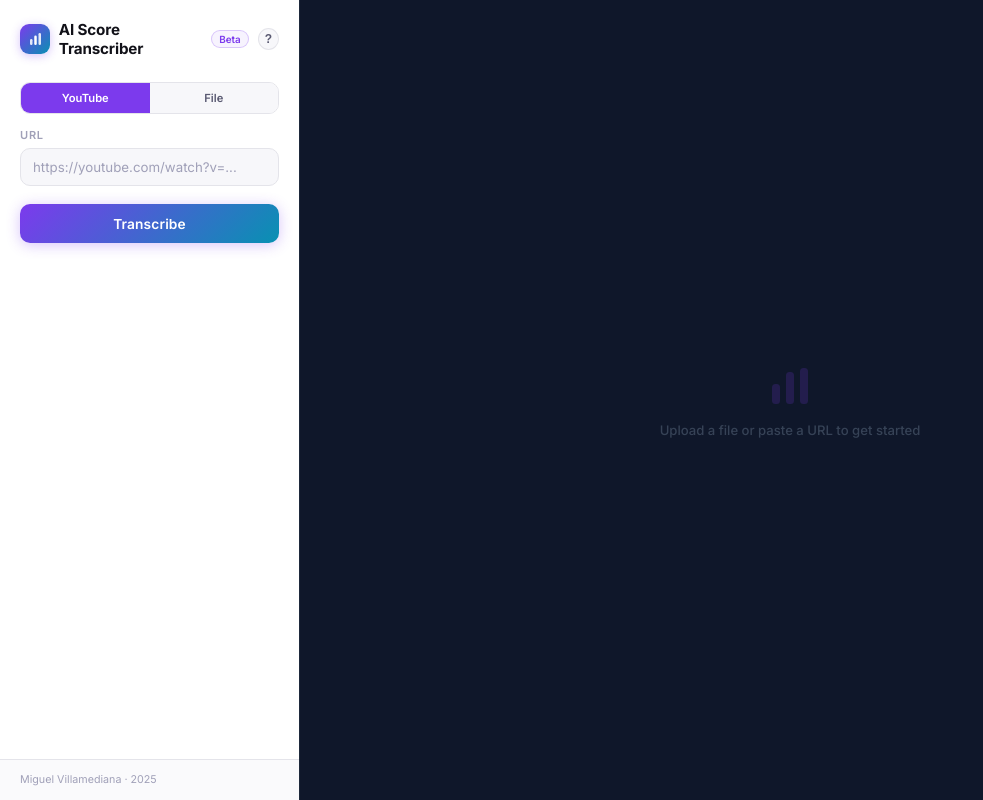
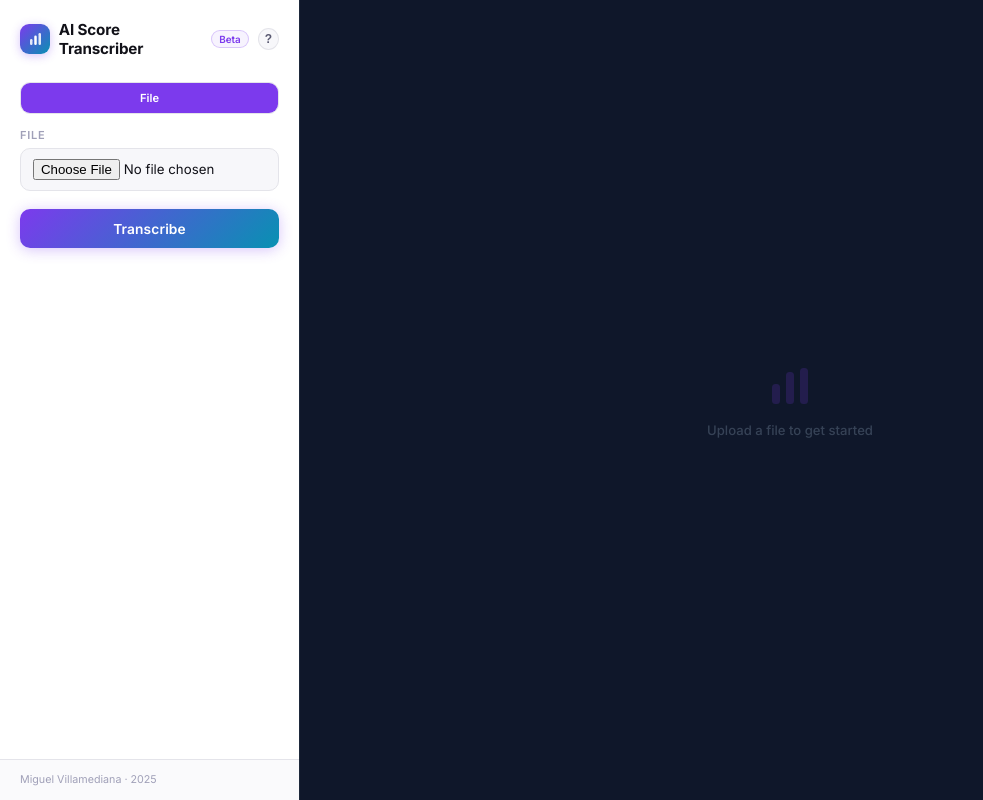
Before and after one commit to Villamediana/AIScoreTranscriber, a Flask app: page / in a window 1280 px wide. Shown: the whole page, without its empty margins (0-983 px from the left). Run offline with Flask 3, Linux system fonts and the light colour scheme; some libraries are stand-ins or nearby versions.

Commit message:
ajustments since download from youtube need more work

```diff
--- a/templates/base.html
+++ b/templates/base.html
@@ -586,7 +586,7 @@
       </div>
       <div class="modal-body">
         <p>Sometimes we can't find the piano score for a specific piece, which makes practice harder. <strong>AI Score Transcriber</strong> helps with that.</p>
-        <p>Paste a <strong>YouTube</strong> link or upload an audio file and the app generates a piano roll view and MIDI file to practice with. It works like a piano tutorial for any piece.</p>
+        <p>Upload an audio file and the app generates a piano roll view and MIDI file to practice with. It works like a piano tutorial for any piece.</p>
         <p><strong>Works best</strong> with instrumental or piano music, but you can try any audio.</p>
       </div>
     </div>
--- a/templates/index.html
+++ b/templates/index.html
@@ -289,6 +289,8 @@
       background: var(--accent);
       color: #fff;
     }
+    /* YouTube tab temporarily hidden until server-side auth/cookies support */
+    .input-tab-youtube-hidden { display: none !important; }
     .input-panel { margin-bottom: 0.85rem; }
     .field-select {
       width: 100%;
@@ -372,16 +374,17 @@
 
   <form action="{{ url_for('transcribe') }}" method="post" enctype="multipart/form-data" id="form">
     <div class="input-tabs" id="inputTabs">
-      <button type="button" class="input-tab active" data-input="url">YouTube</button>
-      <button type="button" class="input-tab" data-input="file">File</button>
+      <!-- YouTube tab temporarily hidden (works locally; production needs future cookies/auth support) -->
+      <button type="button" class="input-tab input-tab-youtube-hidden" data-input="url">YouTube</button>
+      <button type="button" class="input-tab active" data-input="file">File</button>
     </div>
-    <div class="input-panel input-panel-url" id="inputPanelUrl">
+    <div class="input-panel input-panel-url" id="inputPanelUrl" hidden>
       <div class="field">
         <label class="field-label" for="youtube_url">URL</label>
         <input type="url" name="youtube_url" id="youtube_url" placeholder="https://youtube.com/watch?v=...">
       </div>
     </div>
-    <div class="input-panel input-panel-file" id="inputPanelFile" hidden>
+    <div class="input-panel input-panel-file" id="inputPanelFile">
       <div class="field" id="audioField">
         <label class="field-label" for="audio">File</label>
         <input type="file" name="audio" id="audio" accept=".wav,.mp3,.flac,.ogg,.m4a,.webm">
@@ -450,7 +453,7 @@
       <rect x="20" y="10" width="8" height="32" rx="3.5" fill="#7c3aed"/>
       <rect x="34" y="6" width="8" height="36" rx="3.5" fill="#7c3aed"/>
     </svg>
-    <p class="stage-empty-text">Upload a file or paste a URL to get started</p>
+    <p class="stage-empty-text">Upload a file to get started</p>
   </div>
 
   <div class="stage-result" id="stageResult" hidden>
```
Also changed, not shown: README.md.
